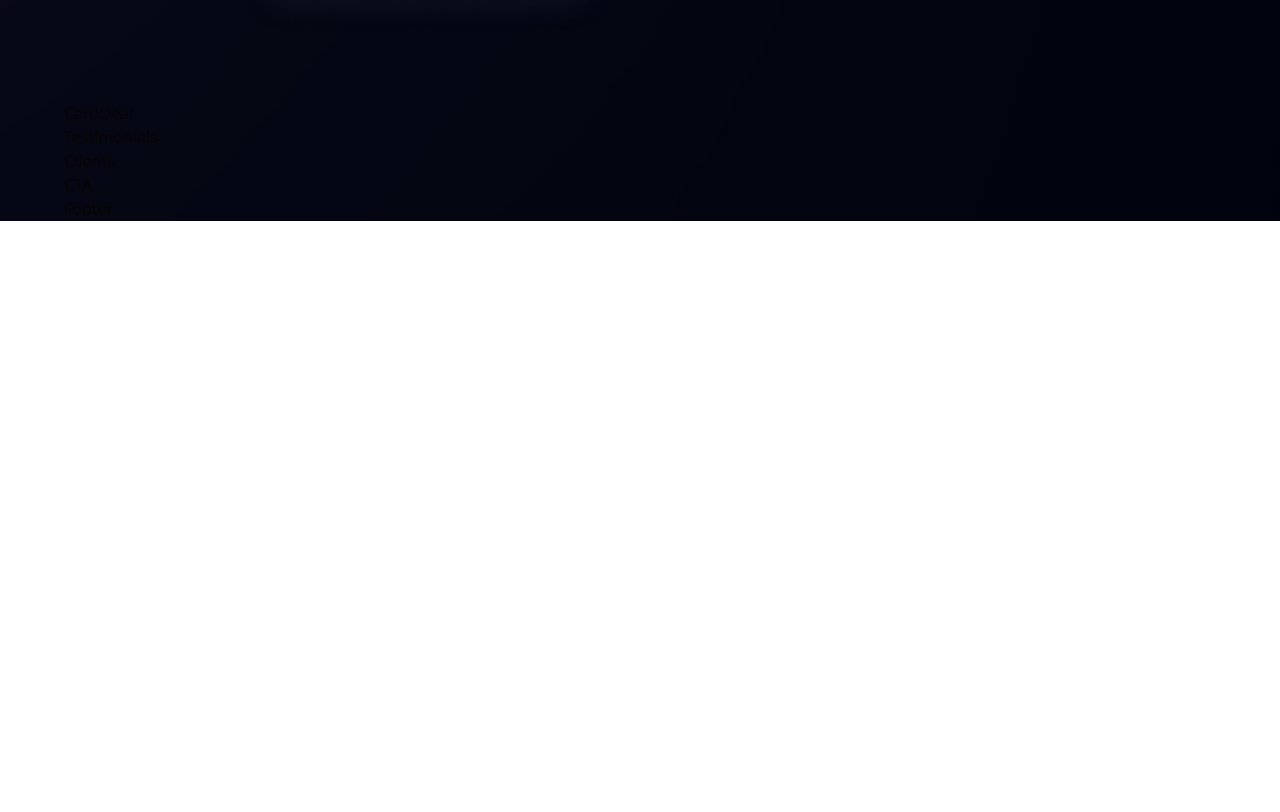
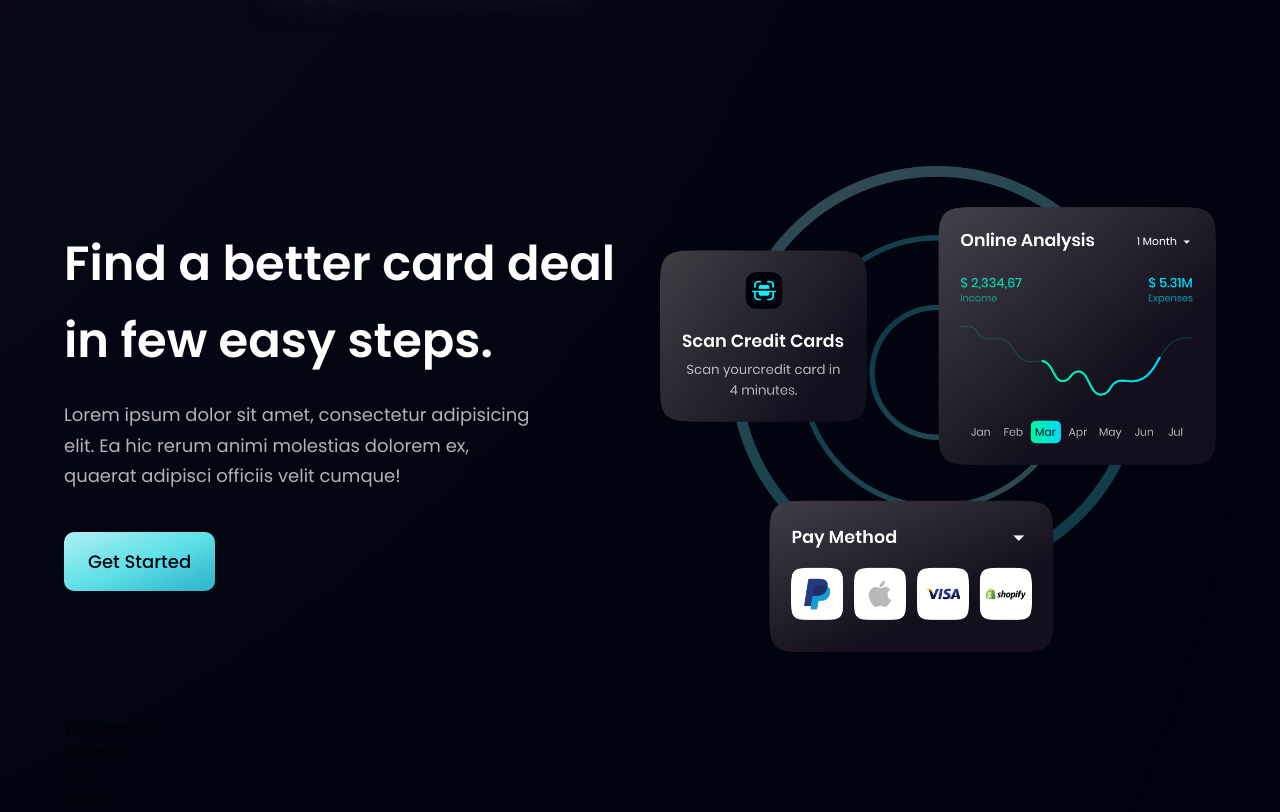
Before and after one commit to Tochukwu-Nwosu/hoobank-app, a React (Vite) app: page / in a window 1280 px wide. Shown: the part 2088-2900 px from the top of the page. Before the commit the page ends 2309 px from the top, so only its background shows below. Built offline with nearby package versions, Linux system fonts and the light colour scheme.

Commit message:
completed carddeal component

```diff
--- a/src/components/Button.jsx
+++ b/src/components/Button.jsx
@@ -1,7 +1,7 @@
 
 const Button = ({ styles }) => {
   return (
-    <button type="button" className={`py-4 px-6 bg-blue-gradient font-poppins font-medium text-[18px] text-primary outline-none ${styles}`}>
+    <button type="button" className={`py-4 px-6 bg-blue-gradient font-poppins font-medium text-[18px] text-primary outline-none rounded-[10px] ${styles}`}>
         Get Started
     </button>
   )
--- a/src/components/CardDeal.jsx
+++ b/src/components/CardDeal.jsx
@@ -1,11 +1,21 @@
-import React from 'react'
+import { card } from '../assets';
+import styles, { layout } from '../style';
+import Button from './Button';
 
-const CardDeal = () => {
-  return (
-    <div>
-      CardDeal
+const CardDeal = () => (
+  <section className={layout.section}>
+    <div className={layout.sectionInfo}>
+      <h2 className={styles.heading2}>Find a better card deal <br className="sm:block hidden" /> in few easy steps.</h2>
+      <p className={`${styles.paragraph} max-w-[470px] mt-5`}>
+        Lorem ipsum dolor sit amet, consectetur adipisicing elit. Ea hic rerum animi molestias dolorem ex, quaerat adipisci officiis velit cumque!
+      </p>
+      <Button styles="mt-10" />
     </div>
-  )
-}
+
+    <div className={layout.sectionImg}>
+      <img src={card} alt="card" className="w-[100%] h-[100%]" />
+    </div>
+  </section>
+)
 
 export default CardDeal
```
